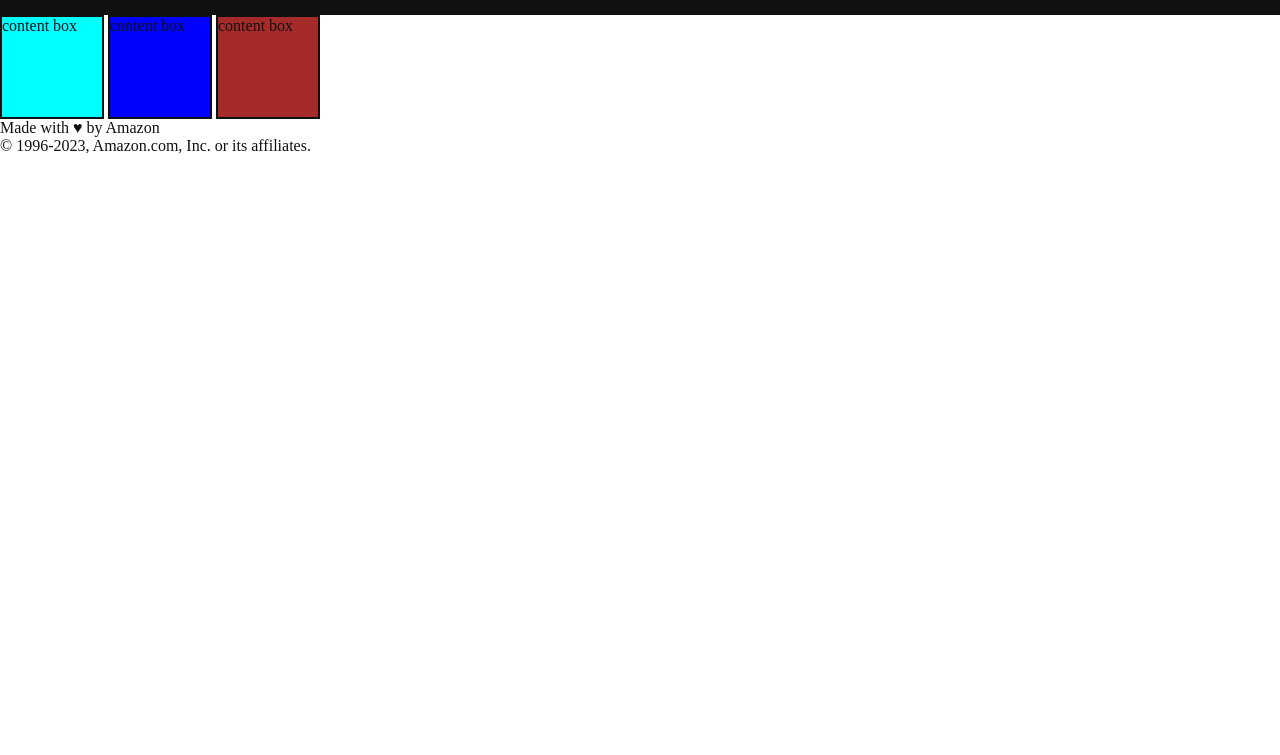
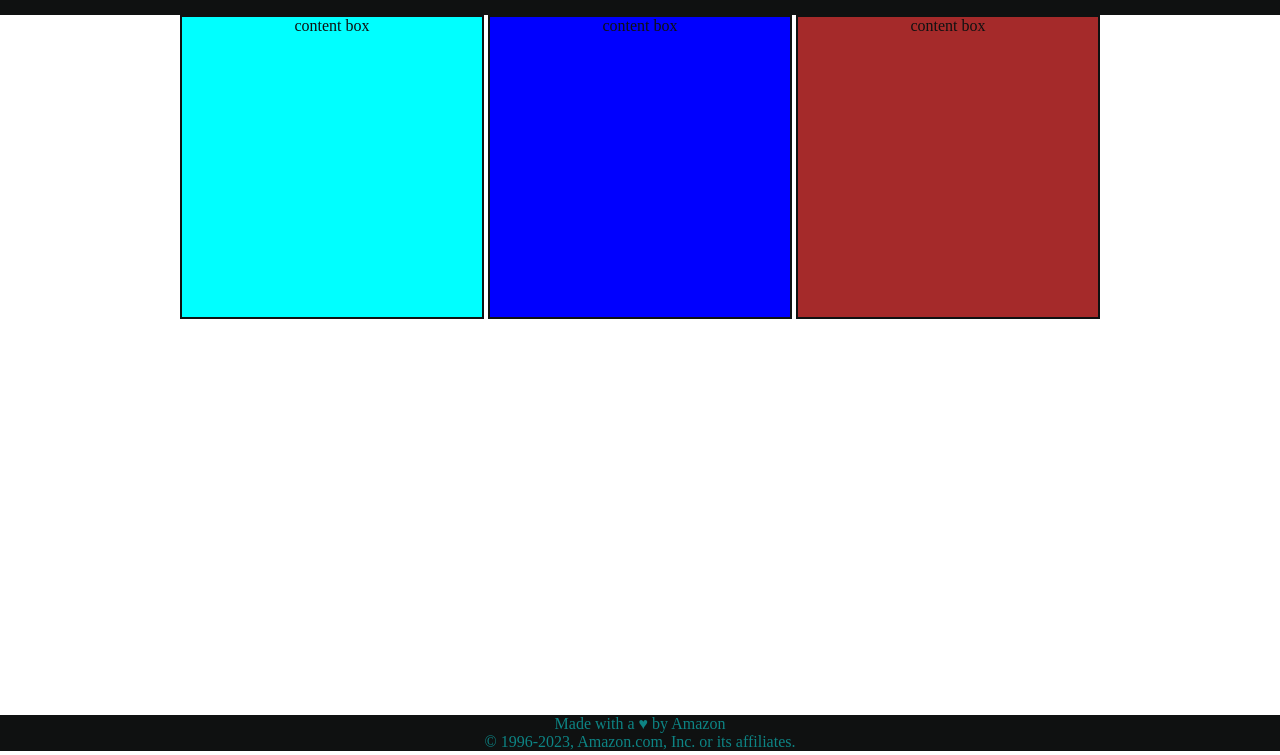
Before and after one commit to architchaturvedi24/CSS-AIML1, a plain HTML site: page practice2.html in a window 1280 px wide. Shown: the part 45-800 px from the top of the page. Drawn offline with Linux system fonts and the light colour scheme.

Commit message:
commit practice

```diff
--- a/pr2.css
+++ b/pr2.css
@@ -32,8 +32,18 @@ a{
     color: #0f1111;
     border: #0f1111 solid 2px;
     display: inline-block;
+    height: 300px;
+    width: 300px;
 }
 
 .f{
-    color: #0f1111;
+    color: #0d8484;
+    background-color: #0f1111;
+    text-align: center;
 }
+
+#content{
+    height: 700px;
+    width: auto;
+    text-align: center;
+}
--- a/practice2.html
+++ b/practice2.html
@@ -29,7 +29,7 @@
         <div class="ab" style="background-color: brown;">content box</div>
     </div>
 
-    <footer class="f">Made with &hearts; by Amazon<br>
+    <footer class="f">Made with a &hearts; by Amazon<br>
     &#169; 1996-2023, Amazon.com, Inc. or its affiliates.</footer>
 </body>
 </html>
```
